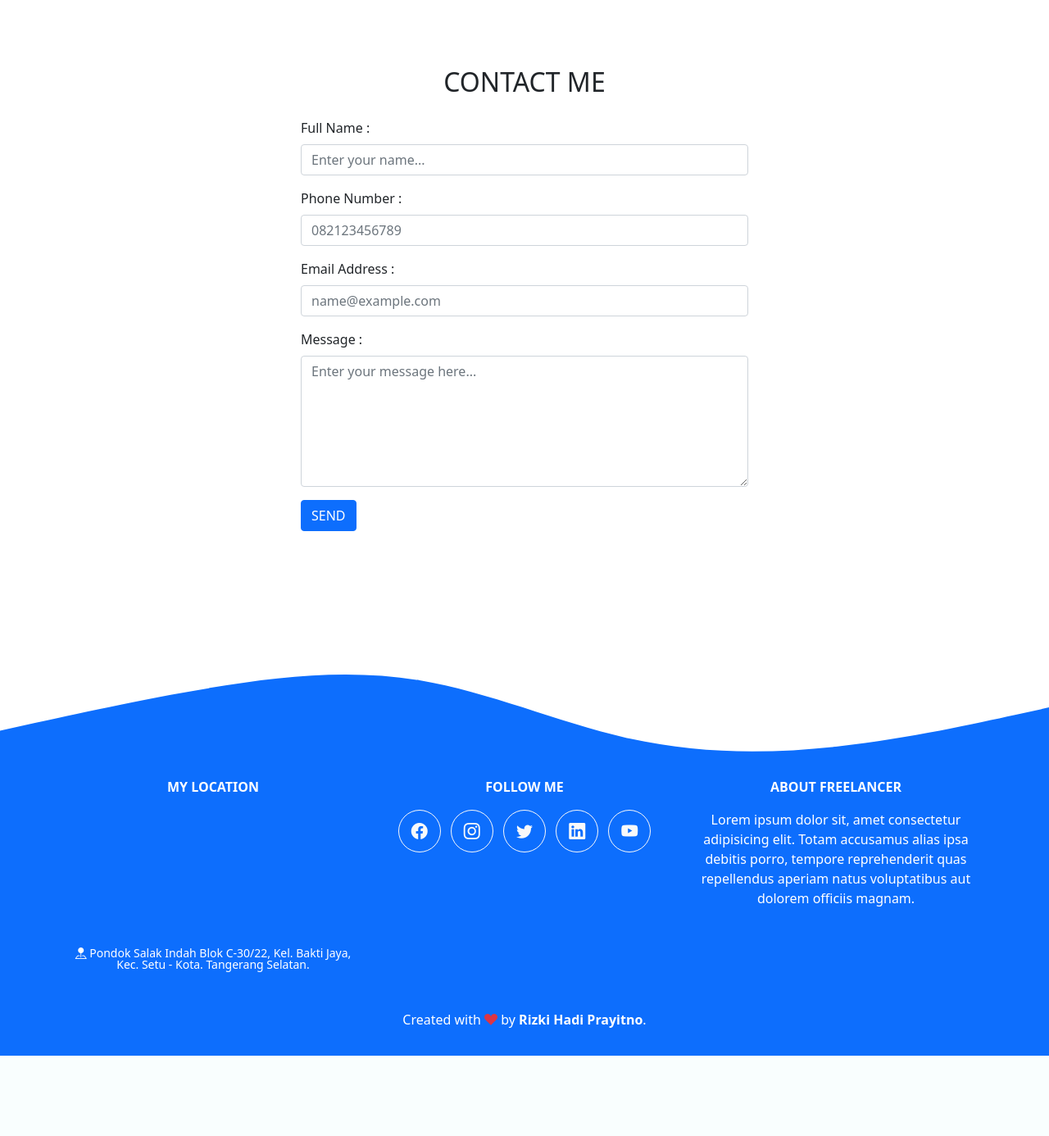
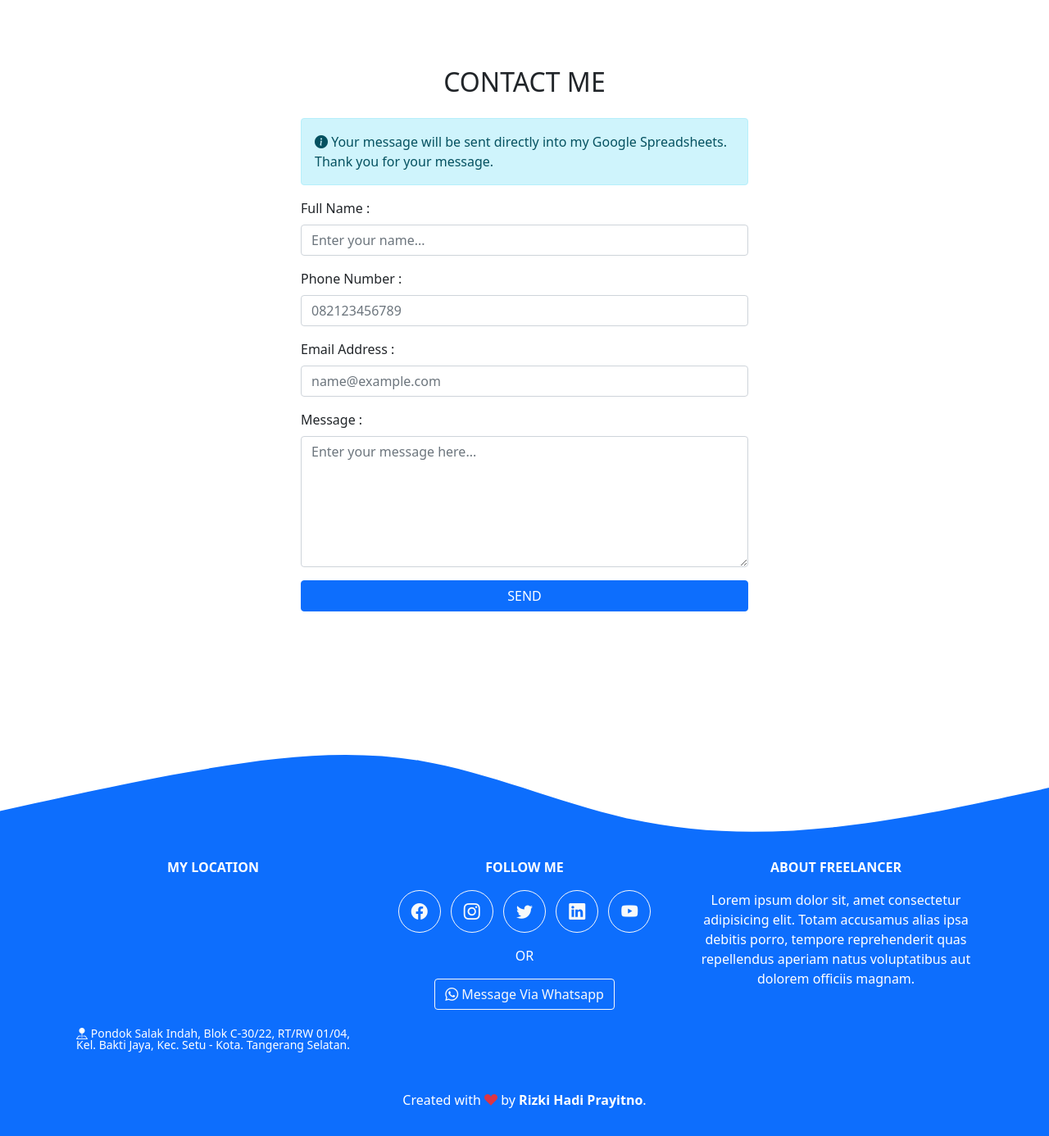
Before and after one commit to RizkiHP/RizkiHP.github.io, a PHP site: page / in a window 1280 px wide. Shown: the part 2280-3666 px from the top of the page at 82% size. Before the commit the page ends 3568 px from the top, so only its background shows below. Run offline with PHP 8.4, Linux system fonts and the light colour scheme; some libraries are stand-ins or nearby versions; grey boxes are pictures that could not be loaded.

Commit message:
Menambahkan Tombol Message via WA

```diff
--- a/css/style.css
+++ b/css/style.css
@@ -160,6 +160,7 @@ section {
   color: #f8f9fa;
   background-color: transparent;
 }
+
 /* Youtube */
 .btn-outline-light-youtube {
   color: #f8f9fa;
@@ -194,14 +195,40 @@ section {
   background-color: transparent;
 }
 
-/* .card .img-thumbnail {
-  position: absolute;
-  top: 0;
-  left: 0;
-  transition: all 0.2s ease-in-out;
-  opacity: 0;
-  background-color: rgba(26, 188, 156, 0.9);
-} */
+/* Whatsapp */
+.btn-outline-light-whatsapp {
+  color: #f8f9fa;
+  border-color: #f8f9fa;
+}
+.btn-outline-light-whatsapp:hover {
+  color: #25d366;
+  background-color: #f8f9fa;
+  border-color: #f8f9fa;
+}
+.btn-outline-whatsapp,
+.btn-outline-whatsapp:focus {
+  box-shadow: 0 0 0 0.25rem rgba(248, 249, 250, 0.5);
+}
+.btn-outline-whatsapp,
+.btn-outline-whatsapp,
+.btn-outline-whatsapp:active,
+.btn-outline-whatsapp.active {
+  color: #25d366;
+  background-color: #f8f9fa;
+  border-color: #f8f9fa;
+}
+.btn-outline-whatsapp:focus,
+.btn-outline-whatsapp:focus,
+.btn-outline-whatsapp:active:focus,
+.btn-outline-whatsapp.active:focus {
+  box-shadow: 0 0 0 0.25rem rgba(248, 249, 250, 0.5);
+}
+.btn-outline-whatsapp:disabled,
+.btn-outline-whatsapp.disabled {
+  color: #f8f9fa;
+  background-color: transparent;
+}
+
 .img-thumbnail:hover {
   transition: all 0.2s ease-in-out;
   opacity: 0.5;
--- a/index.html
+++ b/index.html
@@ -310,8 +310,11 @@
         </div>
         <div class="row justify-content-center">
           <div class="col-md-6 mb-3">
+            <div class="alert alert-info">
+              <strong><i class="bi bi-info-circle-fill"></i></strong> Your message will be sent directly into my Google Spreadsheets. Thank you for your message.
+            </div>
             <div class="alert alert-success alert-dismissible fade show d-none my-alert" role="alert">
-              <strong>Terimakasih!</strong> Pesan anda sudah berhasil terkirim.
+              <strong><i class="bi bi-check-circle-fill"></i></strong> Your message has been successfully sent..
               <button type="button" class="btn-close" data-bs-dismiss="alert" aria-label="Close"></button>
             </div>
             <form name="rhp-contact-form">
@@ -331,11 +334,13 @@
                 <label for="pesan" class="form-label">Message :</label>
                 <textarea class="form-control" id="pesan" rows="3" name="pesan" placeholder="Enter your message here..." style="height: 10rem" required></textarea>
               </div>
-              <button type="submit" class="btn btn-primary btn-kirim">SEND</button>
-              <button class="btn btn-primary btn-loading d-none" type="button" disabled>
-                <span class="spinner-border spinner-border-sm" role="status" aria-hidden="true"></span>
-                Loading...
-              </button>
+              <div class="d-grid gap-2">
+                <button type="submit" class="btn btn-primary btn-kirim">SEND</button>
+                <button class="btn btn-primary btn-loading d-none" type="button" disabled>
+                  <span class="spinner-border spinner-border-sm" role="status" aria-hidden="true"></span>
+                  Loading...
+                </button>
+              </div>
             </form>
           </div>
         </div>
@@ -359,17 +364,17 @@
         <div class="row mb-3">
           <div class="col-md-4 mb-3">
             <p class="fw-bold text-uppercase">My Location</p>
-            <figure class="figure-img img-fluid rounded">
+            <figure class="figure-img">
               <iframe
                 src="https://www.google.com/maps/embed?pb=!1m18!1m12!1m3!1d3965.2847223411377!2d106.71130331413903!3d-6.357179663959723!2m3!1f0!2f0!3f0!3m2!1i1024!2i768!4f13.1!3m3!1m2!1s0x2e69e58e46094831%3A0x37f32aaa2f19cce8!2sJl.%20Tekukur%203%20Blok%20C.30%20No.22%2C%20RT.1%2FRW.4%2C%20Bakti%20Jaya%2C%20Kec.%20Setu%2C%20Kota%20Tangerang%20Selatan%2C%20Banten%2015315!5e0!3m2!1sid!2sid!4v1625257815779!5m2!1sid!2sid"
                 width="100%"
                 height=""
                 style="border: 0"
+                loading="lazy"
                 allowfullscreen=""
-                loading="lazy"
               ></iframe>
               <p>
-                <figcaption class="figure-caption text-white"><i class="bi bi-pin-map-fill text-white"></i> Pondok Salak Indah Blok C-30/22, Kel. Bakti Jaya, Kec. Setu - Kota. Tangerang Selatan.</figcaption>
+                <figcaption class="figure-caption text-white"><i class="bi bi-pin-map-fill text-white"></i> Pondok Salak Indah, Blok C-30/22, RT/RW 01/04, Kel. Bakti Jaya, Kec. Setu - Kota. Tangerang Selatan.</figcaption>
               </p>
             </figure>
           </div>
@@ -380,6 +385,8 @@
             <a class="btn btn-outline-light-twitter btn-social mx-1" href="https://twitter.com/RizkiHP_new" target="_blank"><i class="bi bi-twitter"></i></a>
             <a class="btn btn-outline-light-linkedin btn-social mx-1" href="https://www.linkedin.com/in/rizki-hadi-prayitno-13a0461b4/" target="_blank"><i class="bi bi-linkedin"></i></a>
             <a class="btn btn-outline-light-youtube btn-social mx-1" href="https://www.youtube.com/channel/UCep99DifoAphY21X3P4s_Xw" target="_blank"><i class="bi bi-youtube"></i></a>
+            <p class="mt-3 mb-3">OR</p>
+            <a type="button" class="btn btn-outline-light-whatsapp" href="https://api.whatsapp.com/send?phone=6282153261630&amp;text=Isi%20pesan%20anda" target="_blank"><i class="bi bi-whatsapp"></i> Message Via Whatsapp</a>
           </div>
           <div class="col-md-4 mb-3">
             <p class="fw-bold text-uppercase">About Freelancer</p>
@@ -390,6 +397,11 @@
       <p class="text-white mt-3">Created with <i class="bi bi-suit-heart-fill text-danger"></i> by <a href="" class="text-white fw-bold text-decoration-none">Rizki Hadi Prayitno</a>.</p>
     </footer>
     <!-- End Footer -->
+    <!-- <nav class="navbar fixed-bottom navbar-light bg-light mb-5">
+      <div class="container-fluid">
+        <a href="https://api.whatsapp.com/send?phone=6282153261630&amp;text=Halo%20gan,%20Saya%20mau%20order" target="_blank"><div class="">ORDER VIA WHATSAPP</div></a>
+      </div>
+    </nav> -->
 
     <!-- Optional JavaScript; choose one of the two! -->
 
```
